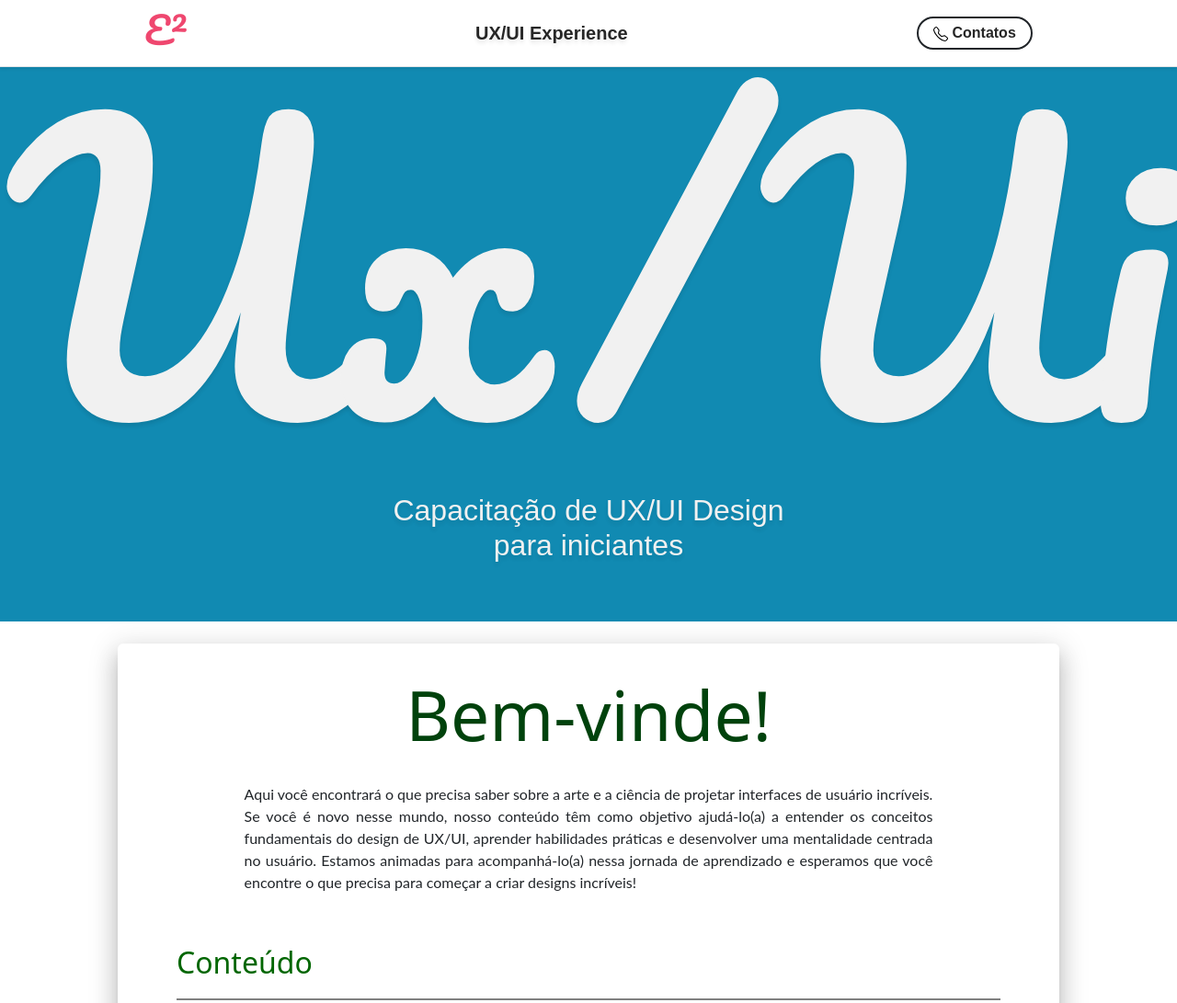
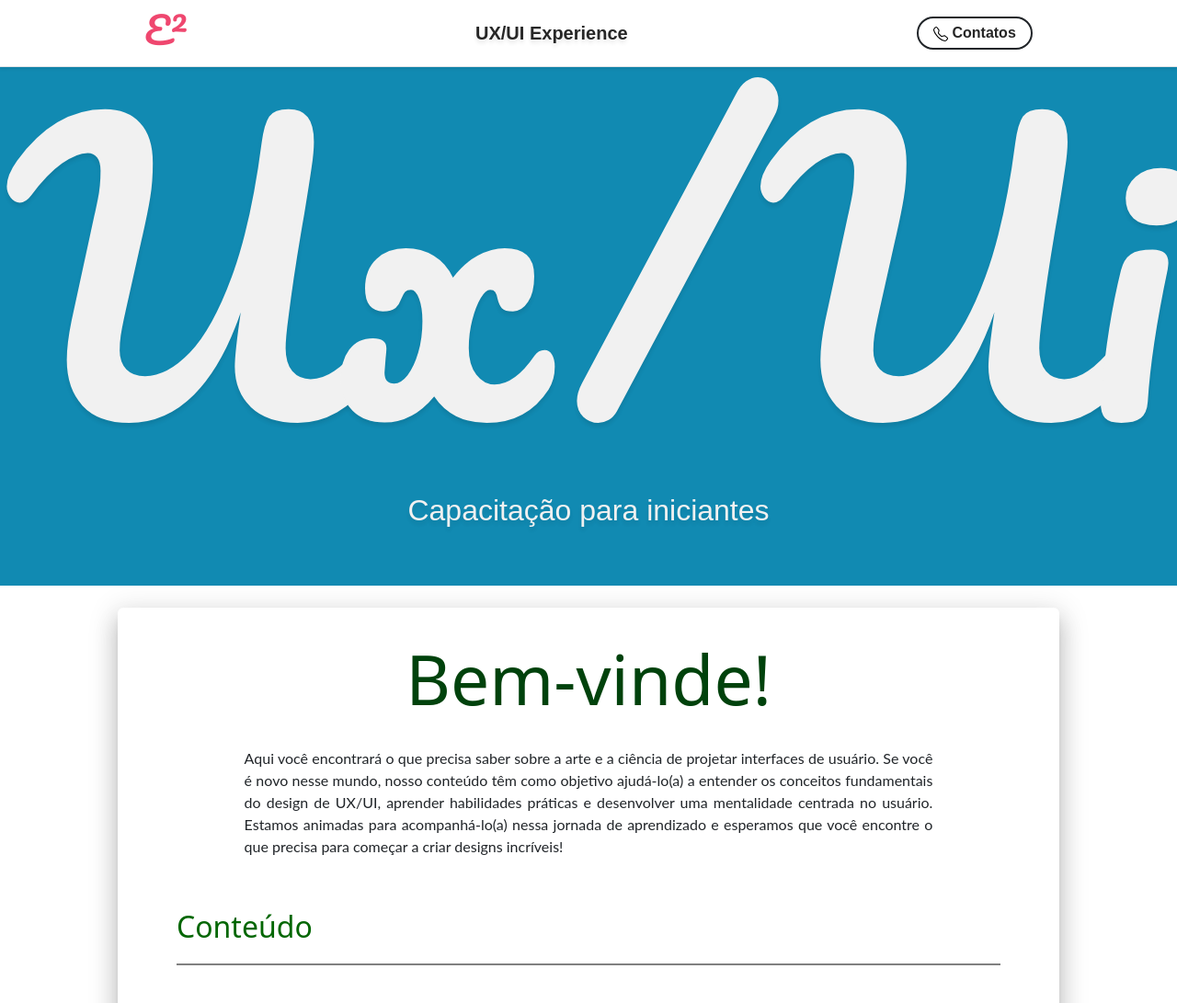
Before and after one commit to ellinha/site-ux-ui, a plain HTML site: page index.html in a window 1280 px wide. Shown: the top 1091 px of the page at 92% size. Drawn offline with nearby package versions, Linux system fonts and the light colour scheme.

Commit message:
Update index.html

```diff
--- a/index.html
+++ b/index.html
@@ -45,7 +45,7 @@
 		>
 			<h1 class="fonte-estilizada fs-400 text-shadow">Ux/Ui</h1>
 			<h2 class="text-center w-38 fonte-principal text-shadow">
-				Capacitação de UX/UI Design para iniciantes
+				Capacitação para iniciantes
 			</h2>
 		</div>
 		<br>
@@ -57,7 +57,7 @@
                         <h4 class="titulo-introducao-video">Bem-vinde!</h1>
                         <div class="container-texto-introducao">
                             <p>Aqui você encontrará o que precisa saber sobre a arte e a ciência
-				de projetar interfaces de usuário incríveis.
+				de projetar interfaces de usuário.
 				Se você é novo nesse mundo, nosso conteúdo têm como objetivo
 				 ajudá-lo(a) a entender os conceitos fundamentais do design de UX/UI, aprender habilidades práticas e
 				    desenvolver uma mentalidade centrada no usuário.
```
